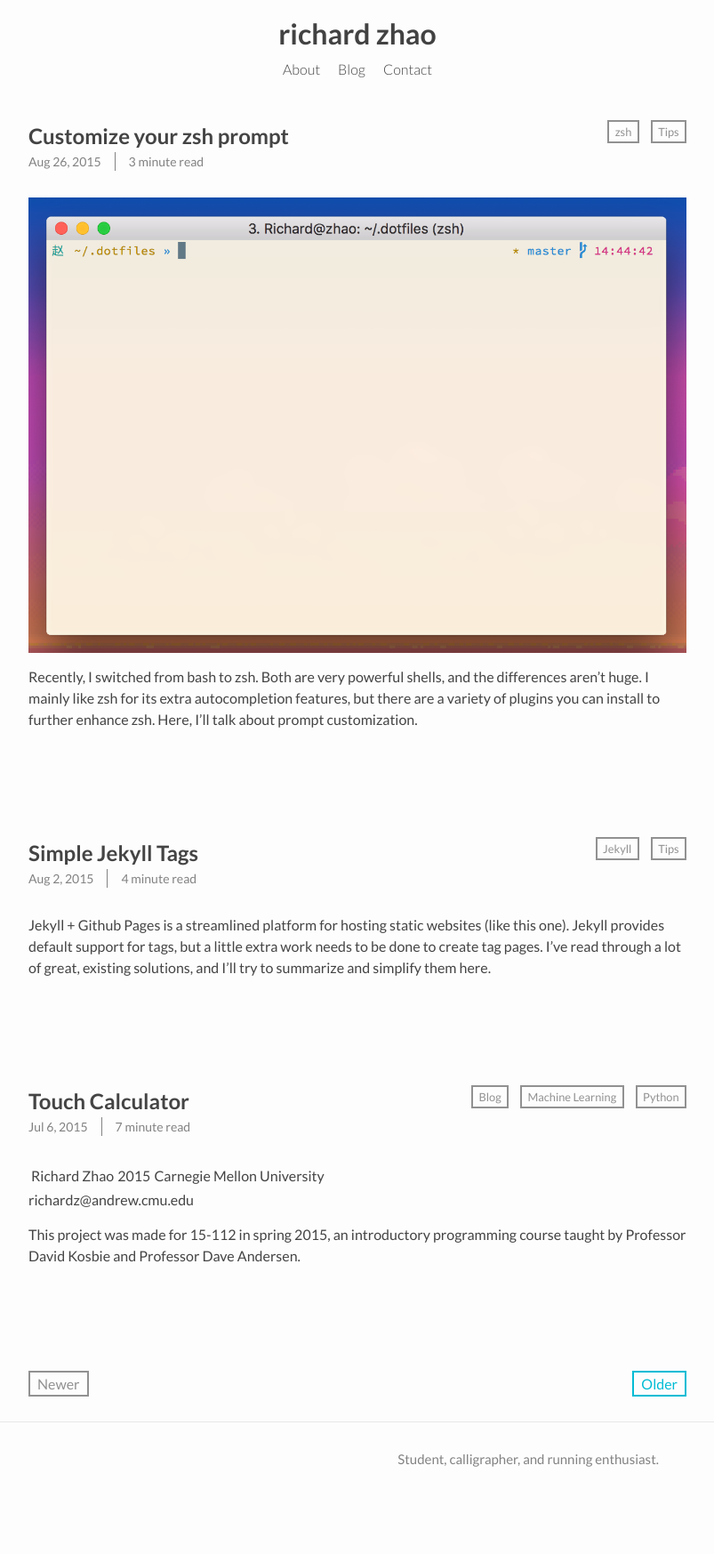
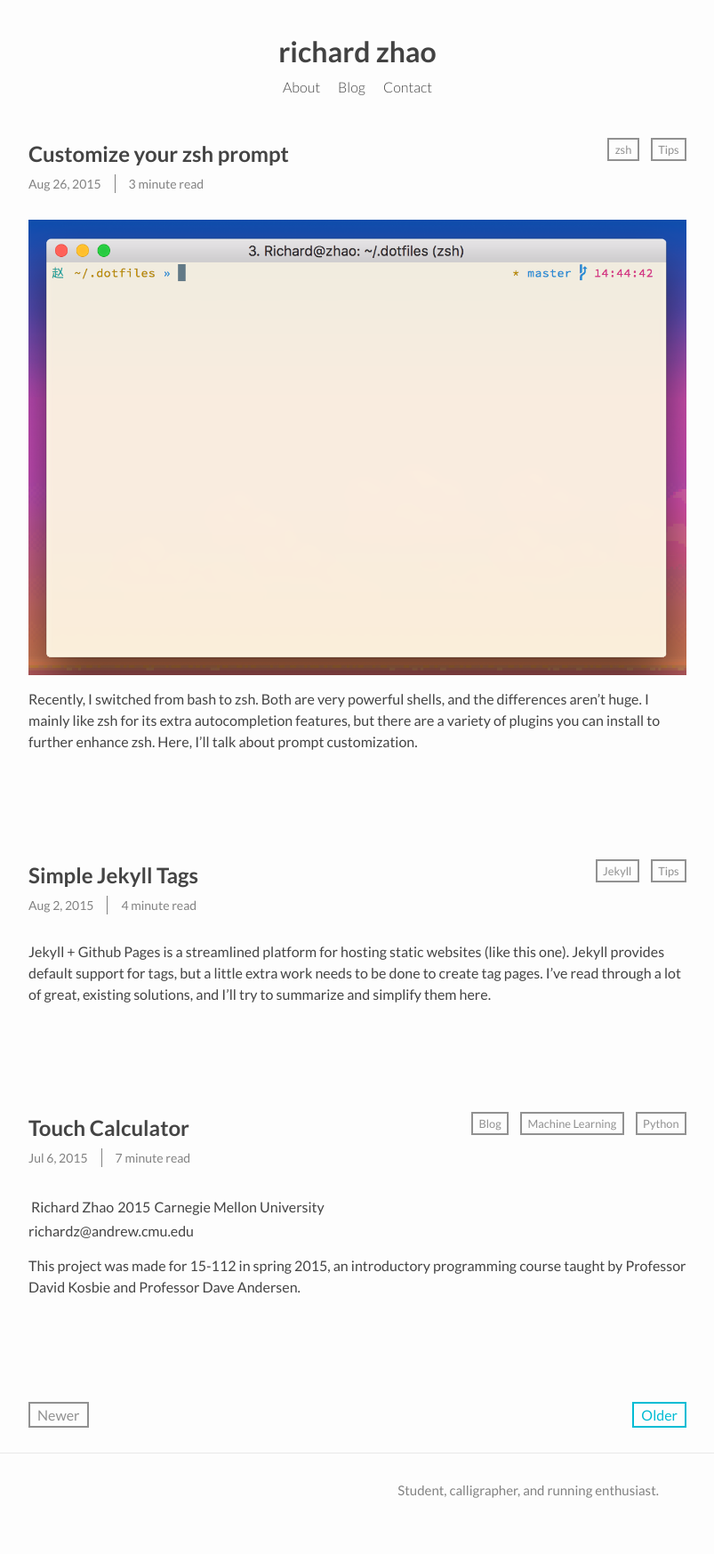
Before and after one commit to zhaorz/zhaorz.github.io, a Jekyll site: the page built from blog/index.html, in a window 1280 px wide. Shown: the whole page at 89% size, without its empty margins (238-1041 px from the left). Built offline with Jekyll 4.4.1, drawn with Linux system fonts in a browser that asks for light colours; the list of posts is cut into pages by our own code; before the commit the page ends 1712 px from its top, so only the background shows below that.

Commit message:
Header changes

```diff
--- a/_sass/_layout.scss
+++ b/_sass/_layout.scss
@@ -2,10 +2,9 @@
  * Site header
  */
 .site-header {
-  margin-top: 10px;
+  margin-top: 30px;
   min-height: 56px;
 
-  // Positioning context for the mobile navigation icon
   position: relative;
   display: flex;
   justify-content: center;
@@ -23,6 +22,11 @@
   &:visited {
     color: $grey-color-dark;
   }
+
+  &:hover {
+    text-decoration: none;
+    box-shadow: inset 0 -1.5px $brand-color;
+  }
 }
 
 .site-nav {
@@ -31,14 +35,15 @@
   justify-content: center;
   align-items: center;
 
-  .menu-icon {
-    display: none;
-  }
-
   .page-link {
     font-weight: 200;
     color: $text-color;
     line-height: $base-line-height;
+
+    &:hover {
+      text-decoration: none;
+      box-shadow: inset 0 -1.5px $brand-color;
+    }
 
     // Gaps between nav items, but not on the last one
     &:not(:last-child) {
@@ -184,7 +189,7 @@
  * Posts
  */
 .post-header {
-  margin-bottom: 0;
+  margin-bottom: 5px;
   @extend %clearfix;
 
   .post-title {
@@ -200,6 +205,11 @@
     display: inline block;
     float: left;
     color: $text-color;
+
+    &:hover {
+      text-decoration: none;
+      box-shadow: inset 0 -1.5px $brand-color;
+    }
   }
 
   .tags {
```
